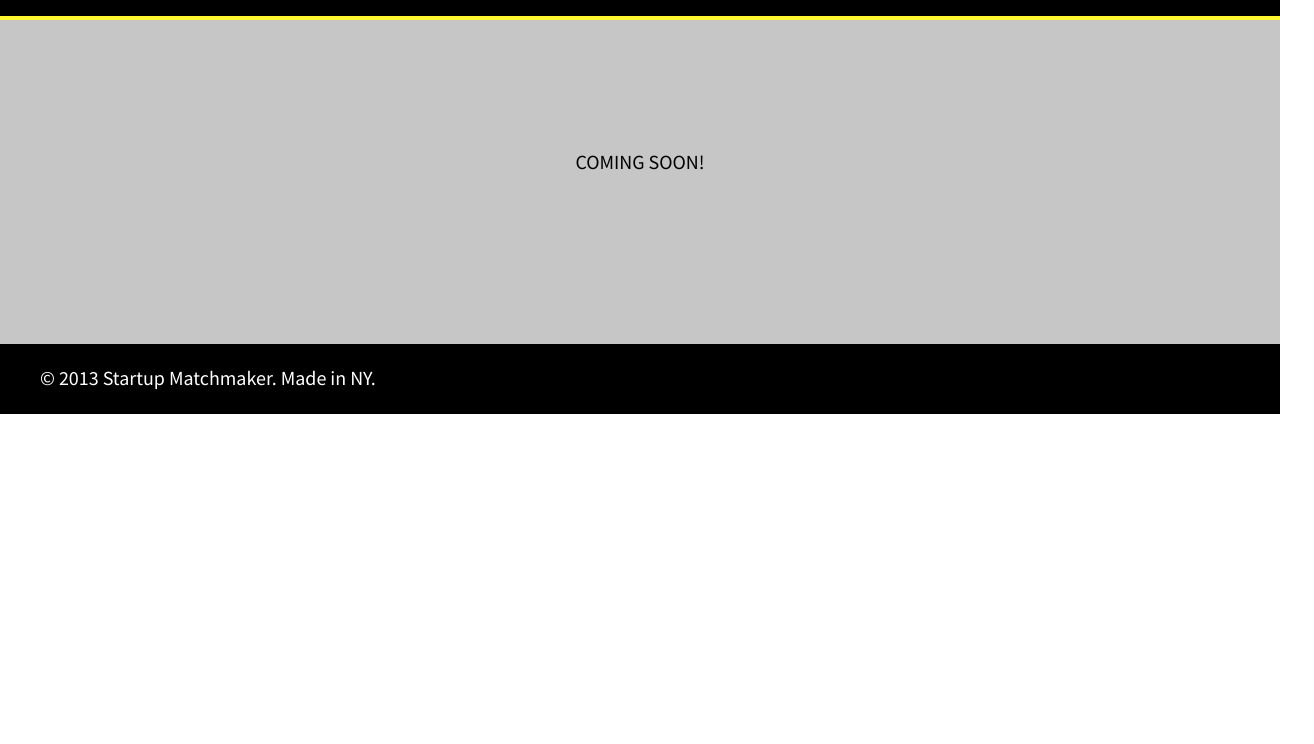
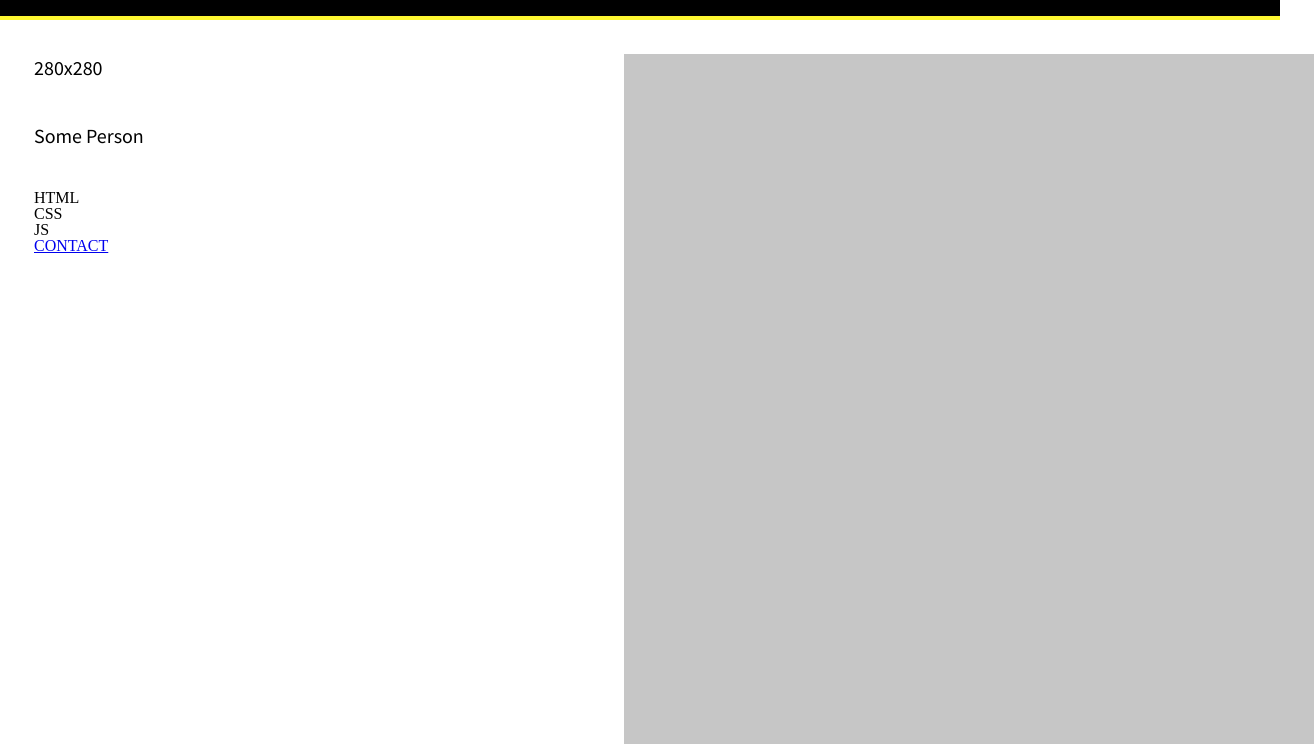
Before and after one commit to ChantelZapata/startup_matchmaker, a plain HTML site: page developers/developers.html in a window 1280 px wide. Shown: the part 56-800 px from the top of the page, 1314 px wide, since content can reach past the window. Drawn offline with nearby package versions, Linux system fonts and the light colour scheme.

```diff
--- a/css/style.css
+++ b/css/style.css
@@ -256,3 +256,16 @@ p {
 	margin-bottom: 0px;
 	background-color: #c6c6c6;
 }
+
+/* Developer Page Boxes */
+.dev-boxes {
+	width: 100%;
+	margin: 34px 34px 34px 34px;
+	background-color: #c6c6c6;
+	overflow: hidden;
+}
+.dev-single-box {
+	height: 840px;
+	width: 590px;
+	background-color: #fff;
+}
--- a/developers/developers.html
+++ b/developers/developers.html
@@ -27,8 +27,18 @@
 	</nav>
 </header>
 
-<div class="coming-soon">
-<p>COMING SOON!</p>
+<!-- BOXES ROW 1 -->
+<div class="dev-boxes clearfix:after">
+	<div class="dev-single-box">
+		<div class="interior-box">
+			<p class="specs">280x280</p>
+		</div>
+		<p class="some-person">Some Person</p>
+		<div class="marker-html">HTML</div>
+		<div class="marker-html">CSS</div>
+		<div class="marker-html">JS</div>
+		<a class="contact-button" href="#">CONTACT</a>
+	</div>
 </div>
 
 <!-- FOOTER -->
```
